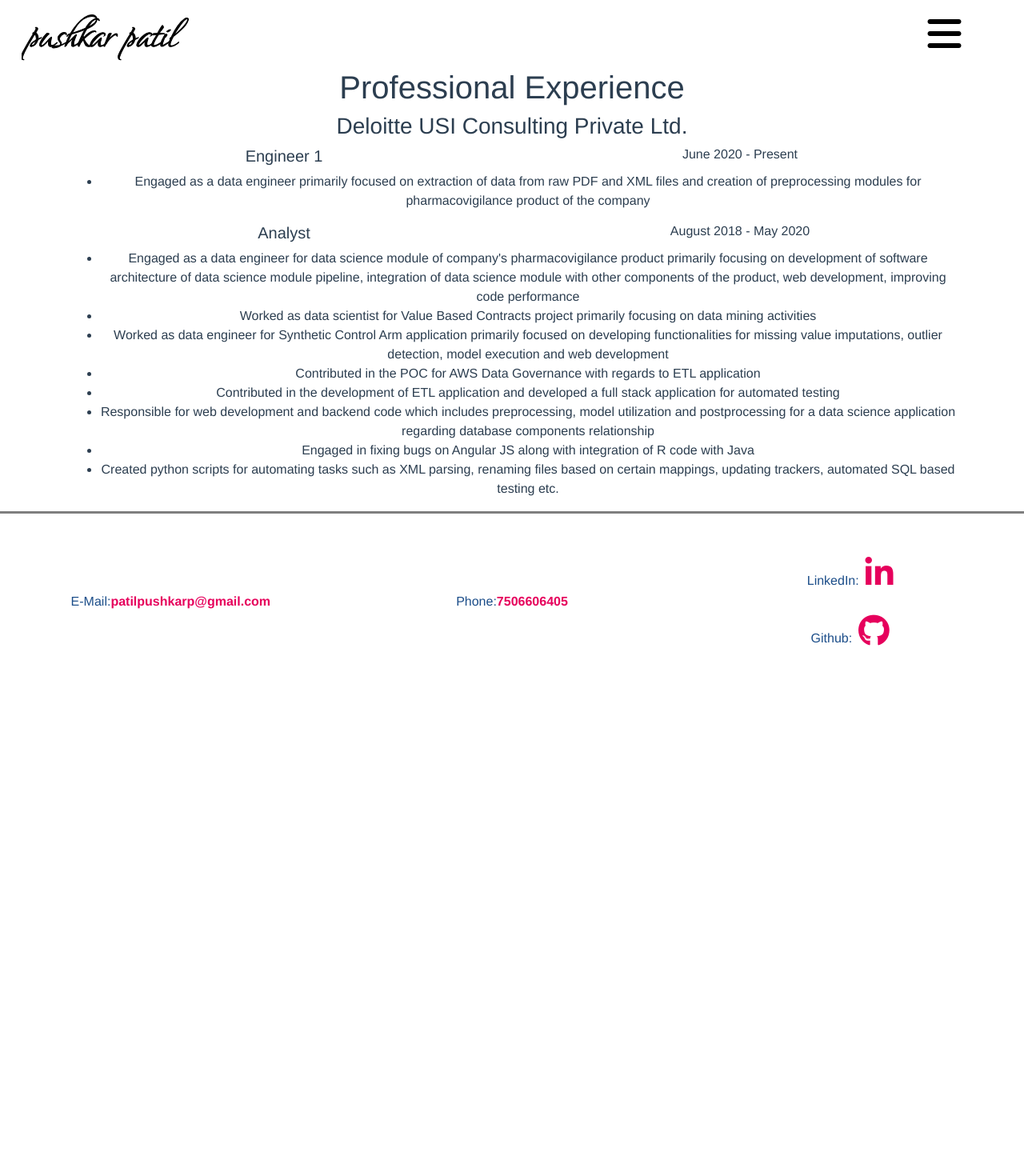
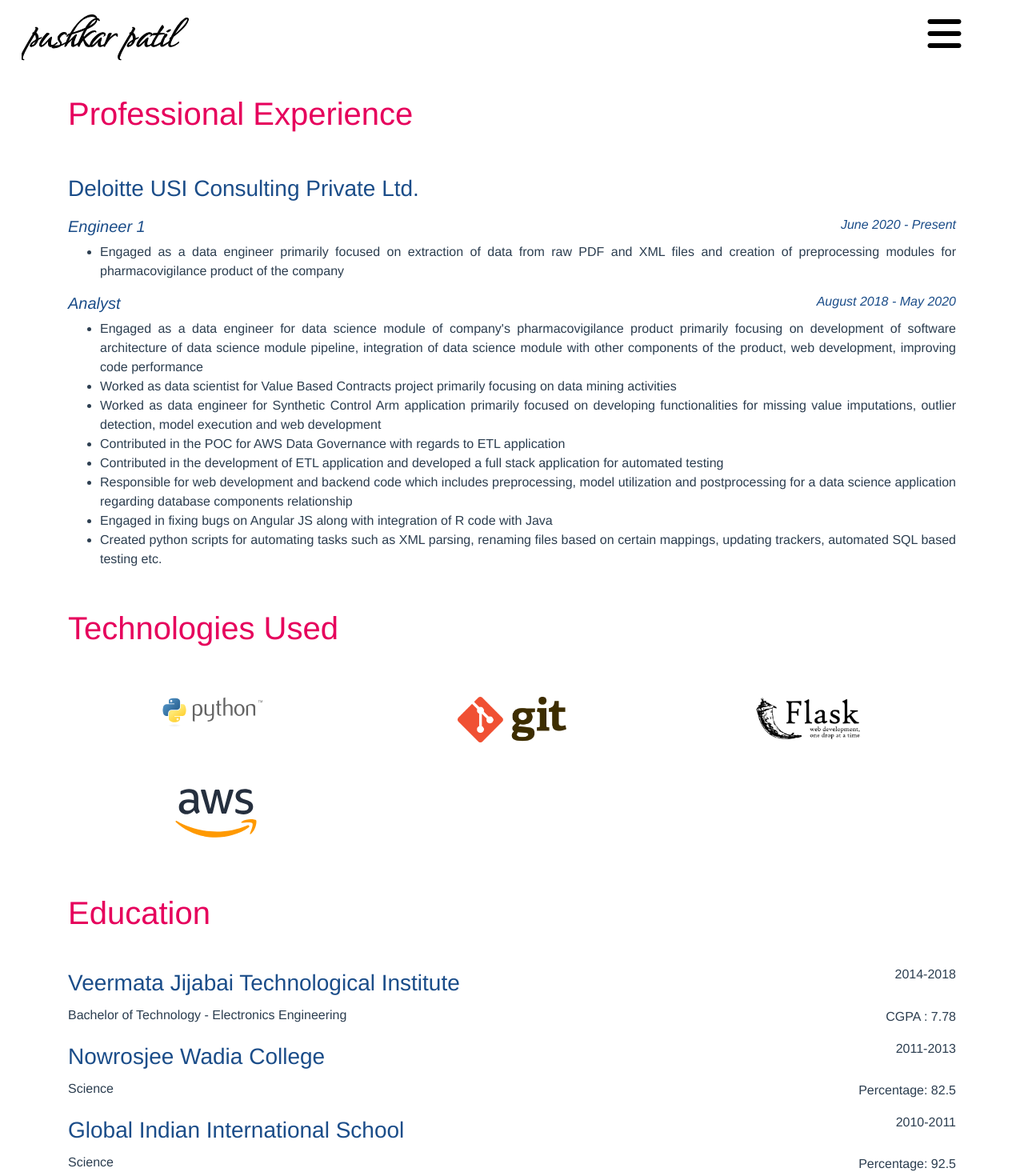
Before and after one commit to patilpushkarp/patilpushkarp.github.io, a Vue app: page /about in a window 1280 px wide. Shown: the top 1470 px of the page at 80% size. Before the commit the page ends 879 px from the top, so only its background shows below. Built offline with nearby package versions, Linux system fonts and the light colour scheme.

Commit message:
About page added

```diff
--- a/src/assets/jsons/about.json
+++ b/src/assets/jsons/about.json
@@ -35,25 +35,40 @@
             "id": 1,
             "school": "Veermata Jijabai Technological Institute",
             "time_period": "2014-2018",
-            "course": "Bachelor of Technology - Electronics Engineering"
+            "course": "Bachelor of Technology - Electronics Engineering",
+            "marks": "CGPA : 7.78"
         },
         {
             "id": 2,
             "school": "Nowrosjee Wadia College",
             "time_period": "2011-2013",
-            "course": "Science"
+            "course": "Science",
+            "marks": "Percentage: 82.5"
         },
         {
             "id": 3,
             "school": "Global Indian International School",
             "time_period": "2010-2011",
-            "course": "Science"
+            "course": "Science",
+            "marks": "Percentage: 92.5"
         }
     ],
-    "tools": {
-        "Python": "@/assets/tools/python.svg",
-        "Git": "@/assets/tools/git.png",
-        "Flask": "@/assets/tools/flask.png",
-        "Amazon Web Services": "@/assets/tools/aws.svg"
-    }
+    "tools": [
+        {
+            "tool": "Python",
+            "img": "python.svg"
+        },
+        {
+            "tool": "Git",
+            "img": "git.png"
+        },
+        {
+            "tool": "Flask",
+            "img": "flask.png"
+        },
+        {
+            "tool":"Amazon Web Services",
+            "img": "aws.svg"
+        }
+    ]
 }
--- a/src/components/AboutComponent.vue
+++ b/src/components/AboutComponent.vue
@@ -1,6 +1,7 @@
 <template>
   <section>
-    <div class="container">
+    <!-- Work Experience section -->
+    <div class="container wex">
       <div>
         <h1>Professional Experience</h1>
       </div>
@@ -18,6 +19,50 @@
         ></sub-work-experience>
       </div>
     </div>
+
+    <!-- Technologies used -->
+    <div class="container">
+      <div class="tec">
+        <h1>Technologies Used</h1>
+      </div>
+
+      <div class="container">
+        <div v-for="i in 2" :key="i" class="row imgrow">
+          <div v-for="j in 3" :key="j" class="col">
+            <img
+              v-if="parseImgUrl(false)"
+              :src="parseImgUrl(true)"
+              class="img-fuild imgsize"
+            />
+          </div>
+        </div>
+      </div>
+    </div>
+
+    <!-- School and College section -->
+    <div class="container sch">
+      <div>
+        <h1>Education</h1>
+      </div>
+      <div v-for="education in experiences.education" :key="education.id">
+        <div class="row row-cols-2">
+          <div class="col">
+            <h3>{{ education.school }}</h3>
+          </div>
+          <div class="col tp">
+            <p>{{ education.time_period }}</p>
+          </div>
+        </div>
+        <div class="row row-cols-2">
+          <div class="col">
+            <h6>{{ education.course }}</h6>
+          </div>
+          <div class="col mk">
+            <p>{{ education.marks }}</p>
+          </div>
+        </div>
+      </div>
+    </div>
   </section>
   <the-footer></the-footer>
 </template>
@@ -26,6 +71,8 @@
 import TheFooter from "./commons/TheFooter.vue";
 import SubWorkExperience from "./SubWorkExperience.vue";
 import about from "@/assets/jsons/about.json";
+
+var counter = 0;
 
 export default {
   components: {
@@ -37,6 +84,52 @@
       experiences: about,
     };
   },
-  methods: {},
+  methods: {
+    parseImgUrl(incrementSignal) {
+      console.log(this.experiences.tools);
+      console.log(counter);
+
+      if (counter < this.experiences.tools.length) {
+        var image = this.experiences.tools[counter].img;
+        if (incrementSignal) {
+          counter++;
+        }
+        return require("../assets/tools/" + image);
+      } else {
+        if (incrementSignal) {
+          counter++;
+        }
+        return null;
+      }
+    },
+  },
 };
 </script>
+
+<style scoped>
+h1 {
+  color: #e6005c;
+  padding: 3% 0%;
+}
+h3 {
+  color: #1b4d89;
+  padding: 1% 0%;
+}
+.wex,
+.sch,
+.tec {
+  text-align: left;
+}
+.tp,
+.mk {
+  text-align: right;
+}
+.imgsize {
+  width: 40%;
+  max-height: 100%;
+}
+
+.imgrow{
+  padding: 2% 0%;
+}
+</style>
--- a/src/components/SubWorkExperience.vue
+++ b/src/components/SubWorkExperience.vue
@@ -1,16 +1,16 @@
 <template>
   <section>
     <div>
-      <div class="row row-cols-2">
+      <div class="row row-cols-2 pos">
         <div class="col">
-          <h5>{{ position }}</h5>
+          <h5><em>{{ position }}</em></h5>
         </div>
-        <div class="col">
-          <h6>{{ tenure }}</h6>
+        <div class="col tenure">
+          <h6><em>{{ tenure }}</em></h6>
         </div>
       </div>
     </div>
-    <div>
+    <div class="desc">
       <ul>
         <li v-for="resp in responsibility" :key="resp">
           {{ resp }}
@@ -25,3 +25,15 @@
   props: ["position", "tenure", "responsibility"],
 };
 </script>
+
+<style scoped>
+.pos{
+  color: #1b4d89;
+}
+.tenure{
+  text-align: right;
+}
+.desc{
+  text-align: justify;
+}
+</style>
--- a/src/components/commons/TheNavigation.vue
+++ b/src/components/commons/TheNavigation.vue
@@ -2,7 +2,6 @@
   <div class="container-fluid navigate">
     <router-link to="/home"><h1>HOME</h1></router-link>
     <router-link to="/about"><h1>ABOUT</h1></router-link>
-    <h1>PORTFOLIO</h1>
     <h1>CONTACT</h1>
   </div>
 </template>
@@ -14,13 +13,17 @@
 }
 
 h1{
-    text-decoration: none;
-    color: #aac9ee;
+    /* color: #aac9ee; */
     font-size: 4rem;
-    padding: 3% 0%;
+    padding: 5% 0%;
 }
 
 a{
+  color: #aac9ee;
     text-decoration: none;
 }
+
+a:hover{
+  color: #e6005c;
+}
 </style>
```
